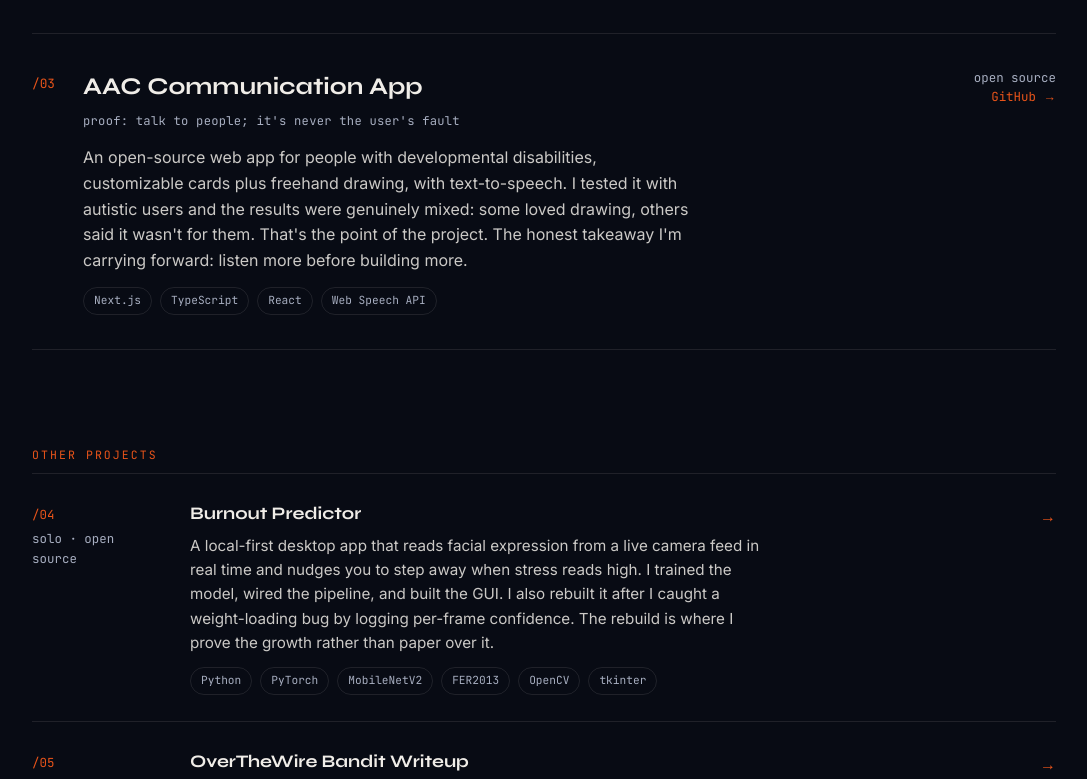
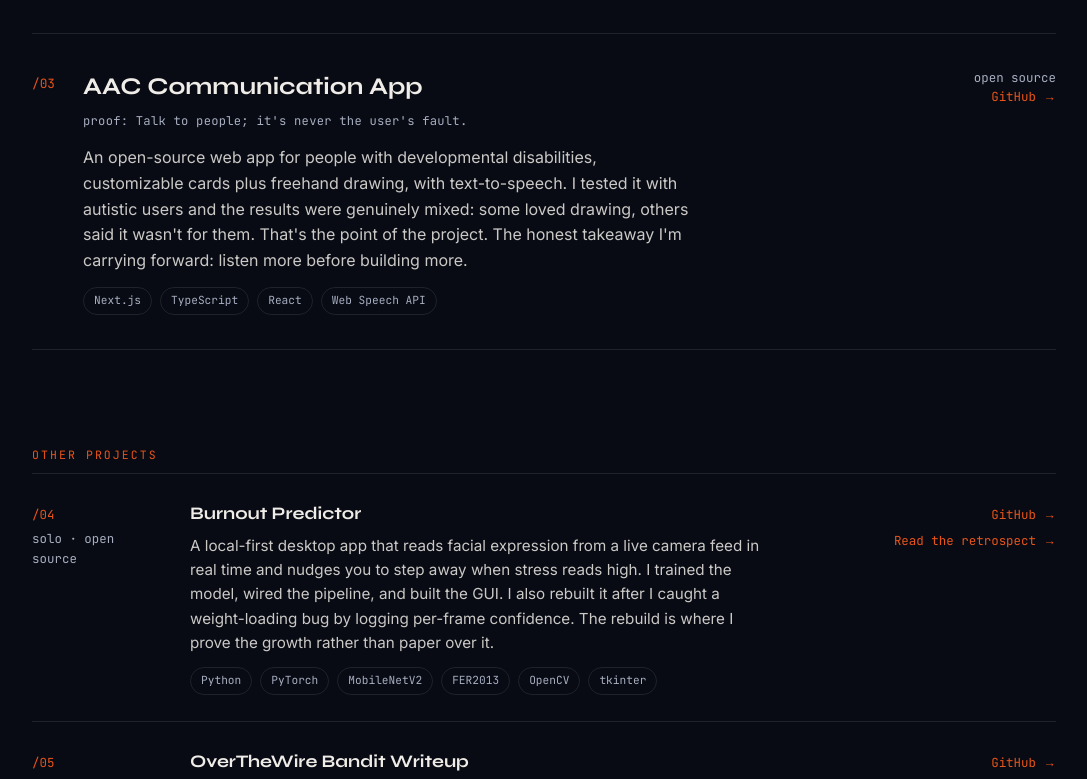
Before and after one commit to sapphirethunderbird/scarlett-website, a Next.js app: page /projects in a window 1280 px wide. Shown: the part 853-1632 px from the top of the page, without its empty margins (96-1183 px from the left). Built offline with nearby package versions, Linux system fonts and the light colour scheme.

Commit message:
add links for non-featured projects

```diff
--- a/app/projects/page.tsx
+++ b/app/projects/page.tsx
@@ -1,4 +1,5 @@
 import type { Metadata } from "next";
+import Link from "next/link";
 import { RevealObserver } from "@/components/reveal-observer";
 import { ProjectCard } from "@/components/home/project-card";
 import { FEATURED_PROJECTS, OTHER_PROJECTS } from "@/lib/projects";
@@ -34,8 +35,9 @@ export default function ProjectsPage() {
             </span>
             <div className={styles.list}>
               {OTHER_PROJECTS.map((p) => {
-                const inner = (
-                  <>
+                const allLinks = [...(p.link ? [p.link] : []), ...(p.links ?? [])];
+                return (
+                  <div key={p.idx} className={`${styles.row} reveal`}>
                     <div className={styles.meta}>
                       <span className={styles.idx}>{p.idx}</span>
                       <span className={styles.status}>{p.status}</span>
@@ -51,24 +53,24 @@ export default function ProjectsPage() {
                         ))}
                       </div>
                     </div>
-                    <div className={styles.arrow} aria-hidden="true">
-                      →
+                    <div className={styles.links}>
+                      {allLinks.map((l) =>
+                        l.internal ? (
+                          <Link key={l.href} href={l.href}>
+                            {l.label}
+                          </Link>
+                        ) : (
+                          <a
+                            key={l.href}
+                            href={l.href}
+                            target="_blank"
+                            rel="noopener"
+                          >
+                            {l.label}
+                          </a>
+                        ),
+                      )}
                     </div>
-                  </>
-                );
-                return p.link ? (
-                  <a
-                    key={p.idx}
-                    href={p.link.href}
-                    target="_blank"
-                    rel="noopener"
-                    className={`${styles.row} reveal`}
-                  >
-                    {inner}
-                  </a>
-                ) : (
-                  <div key={p.idx} className={`${styles.row} reveal`}>
-                    {inner}
                   </div>
                 );
               })}
--- a/app/projects/projects.module.css
+++ b/app/projects/projects.module.css
@@ -80,14 +80,24 @@
   padding: 4px 10px;
 }
 
-.arrow {
+.links {
+  display: flex;
+  flex-direction: column;
+  align-items: flex-end;
+  gap: 6px;
   font-family: var(--mono);
-  color: var(--accent-ink);
-  padding-top: 4px;
-  transition: transform 0.2s ease;
+  font-size: 0.78rem;
+  padding-top: 5px;
 }
 
-.row:hover .arrow {
+.links a {
+  color: var(--accent-ink);
+  text-decoration: none;
+  transition: transform 0.2s ease;
+  display: inline-block;
+}
+
+.links a:hover {
   transform: translateX(4px);
 }
 
@@ -100,7 +110,7 @@
     flex-direction: row;
     gap: 12px;
   }
-  .arrow {
-    display: none;
+  .links {
+    align-items: flex-start;
   }
 }
--- a/lib/projects.ts
+++ b/lib/projects.ts
@@ -47,7 +47,7 @@ export const FEATURED_PROJECTS: FeaturedProject[] = [
     idx: "/02",
     featured: true,
     title: "Voice-SCaNN",
-    proof: "proof: I'd rather rebuild the right thing than polish the wrong one",
+    proof: "proof: I'd rather rebuild the right thing than polish the wrong one.",
     body: "A generative-AI course-feedback system for my university's faculty. Sixty days, a confident wrong assumption, and one week left when user testing told us we'd solved the surface, not the problem. I pushed the team to pivot to a system that actually surfaces honest feedback for students, professors, and admins. It shipped, earned an official university press release, and a professor is presenting the work at a conference.",
     stack: ["Generative AI", "Service design", "User research", "Figma Make"],
     status: "team · press release",
@@ -60,7 +60,7 @@ export const FEATURED_PROJECTS: FeaturedProject[] = [
     idx: "/03",
     featured: true,
     title: "AAC Communication App",
-    proof: "proof: talk to people; it's never the user's fault",
+    proof: "proof: Talk to people; it's never the user's fault.",
     body: "An open-source web app for people with developmental disabilities, customizable cards plus freehand drawing, with text-to-speech. I tested it with autistic users and the results were genuinely mixed: some loved drawing, others said it wasn't for them. That's the point of the project. The honest takeaway I'm carrying forward: listen more before building more.",
     stack: ["Next.js", "TypeScript", "React", "Web Speech API"],
     status: "open source",
@@ -79,11 +79,11 @@ export const OTHER_PROJECTS: OtherProject[] = [
     body: "A local-first desktop app that reads facial expression from a live camera feed in real time and nudges you to step away when stress reads high. I trained the model, wired the pipeline, and built the GUI. I also rebuilt it after I caught a weight-loading bug by logging per-frame confidence. The rebuild is where I prove the growth rather than paper over it.",
     stack: ["Python", "PyTorch", "MobileNetV2", "FER2013", "OpenCV", "tkinter"],
     status: "solo · open source",
-    link: {
+    links: [
+      {
       href: "https://github.com/sapphirethunderbird/burnout_predictor",
       label: "GitHub →",
-    },
-    links: [
+      },
       {
         href: "/blog/burnout-predictor-in-retrospect",
         label: "Read the retrospect →",
```
